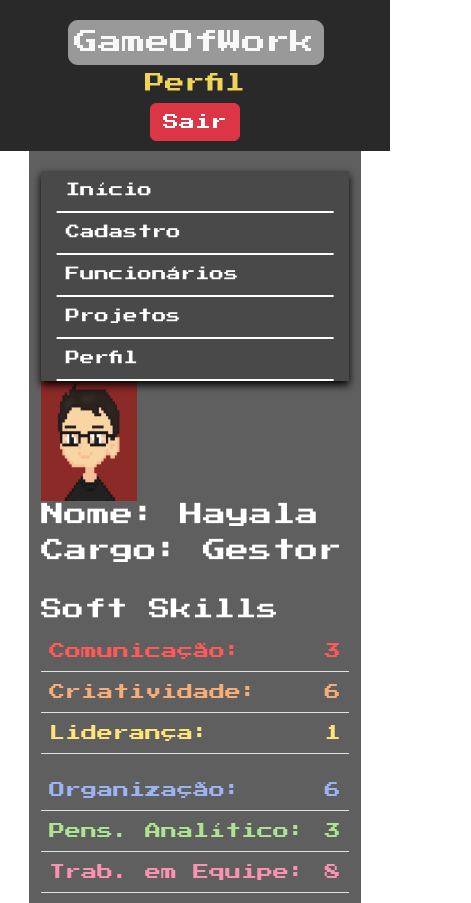
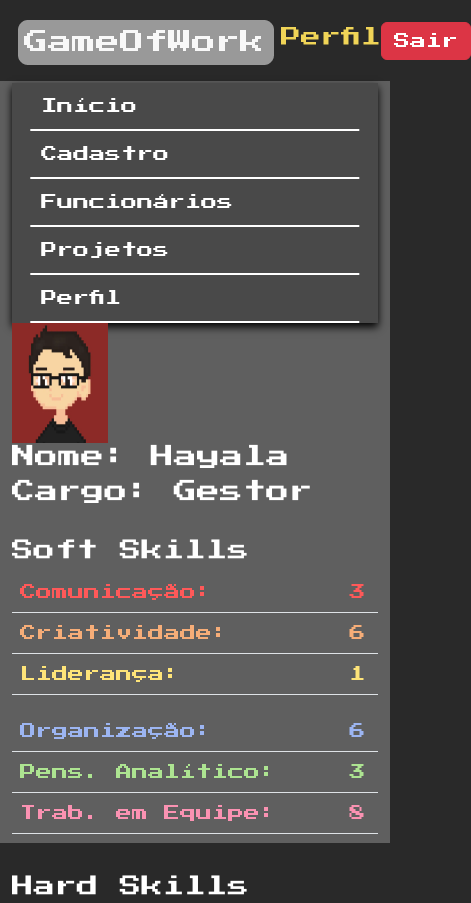
Before and after one commit to ICEI-PUC-Minas-PMV-ADS/pmv-ads-2024-1-e1-proj-web-t13-game-of-work, a plain HTML site: page codigo-fonte/telaPerfil/index_tela_perfil.html in a window 390 px wide. Shown: the top 903 px of the page, 471 px wide, since content can reach past the window. Drawn offline with nearby package versions, Linux system fonts and the light colour scheme.

Commit message:
Update style_tela_perfil.css

```diff
--- a/codigo-fonte/telaPerfil/style_tela_perfil.css
+++ b/codigo-fonte/telaPerfil/style_tela_perfil.css
@@ -2,6 +2,8 @@
 html, body
 {
     height: 95%;
+    background-color: #292929;
+
 }
 
 
@@ -18,7 +20,7 @@ html, body
 
 
 #menulateral {
-    width: 15%;
+    width: 100%;
     height: 100%;
     background-color:#494949;
     display: block;
@@ -31,24 +33,6 @@ html, body
 }
 
 
-@media (max-width: 768px) {
-    #menulateral {
-        width: 100%; /* Menu lateral toma toda largura em telas pequenas */
-        height: auto;
-        position: relative;
-    }
-
-
-    #cabeçalho {
-        flex-direction: column;
-    }
-
-
-    #container_menu {
-        flex-direction: column; /* Cards empilhados verticalmente */
-    }
-}
-
 .opcaoMenu {
     border-bottom: 2px solid white;
     margin: 0;
@@ -58,7 +42,6 @@ html, body
     margin-left: 50%;
     transform: translate(-50%);
     font-family: "Press Start 2P", system-ui;
-    font-size: 0.9rem;
     color: white;
     cursor: pointer;
     display: block;  /* faz cada link aparecer em sua própria linha */
@@ -75,12 +58,12 @@ html, body
 }
 
 #containerPerfil {
-    width: 85%;
+    width: 100%;
     height: 100%;
     background-color:#5F5F5F;
     color: white;
-    margin: 0 auto; /* Centraliza o container */
-    padding-top: 20px; /* Espaço entre o cabeçalho e o container, ajuste conforme necessário */
+    margin: auto; /* Centraliza o container */
+    padding-top: 0.5%; /* Espaço entre o cabeçalho e o container, ajuste conforme necessário */
     font-family: "Press Start 2P", system-ui;
 
 }
```
